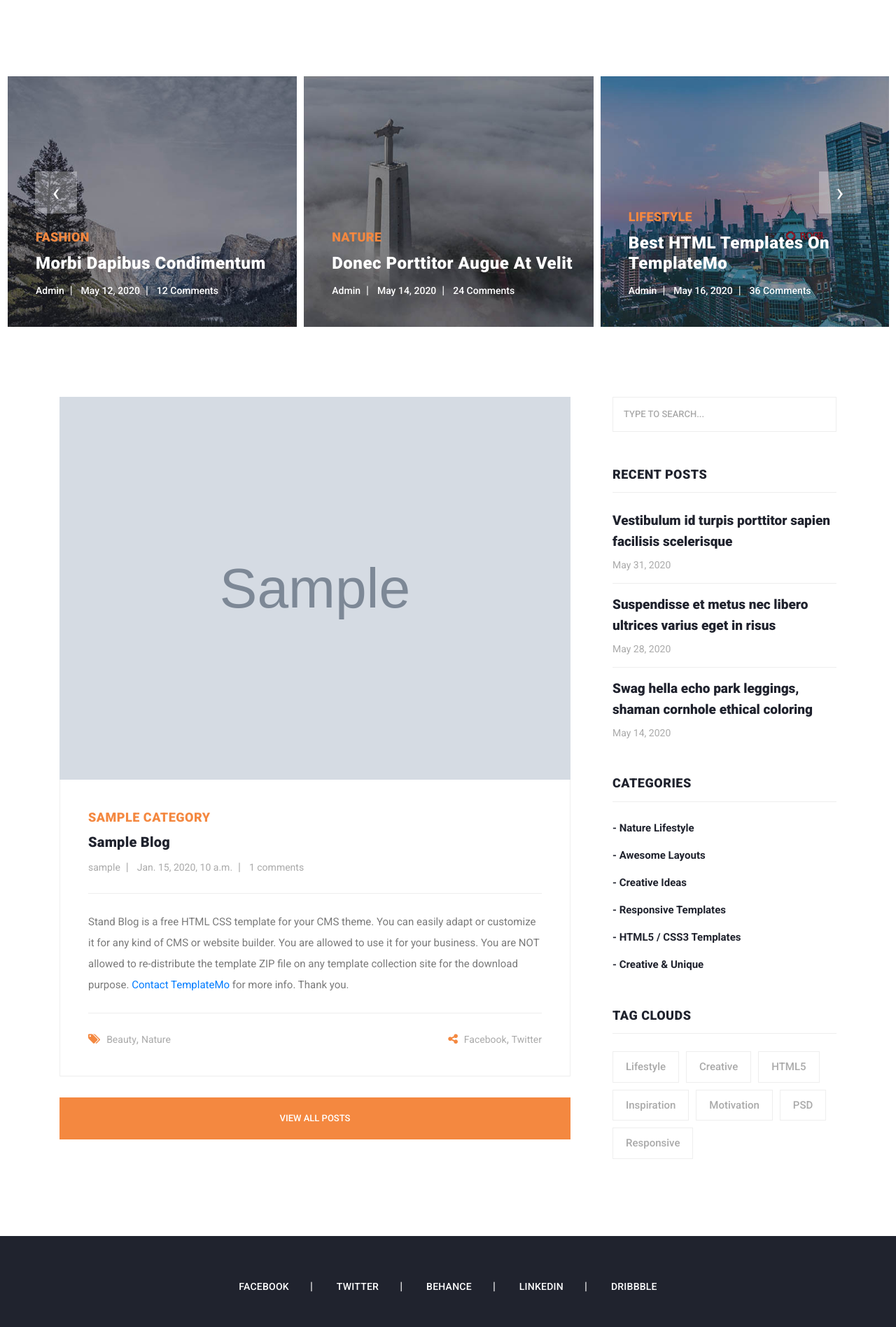
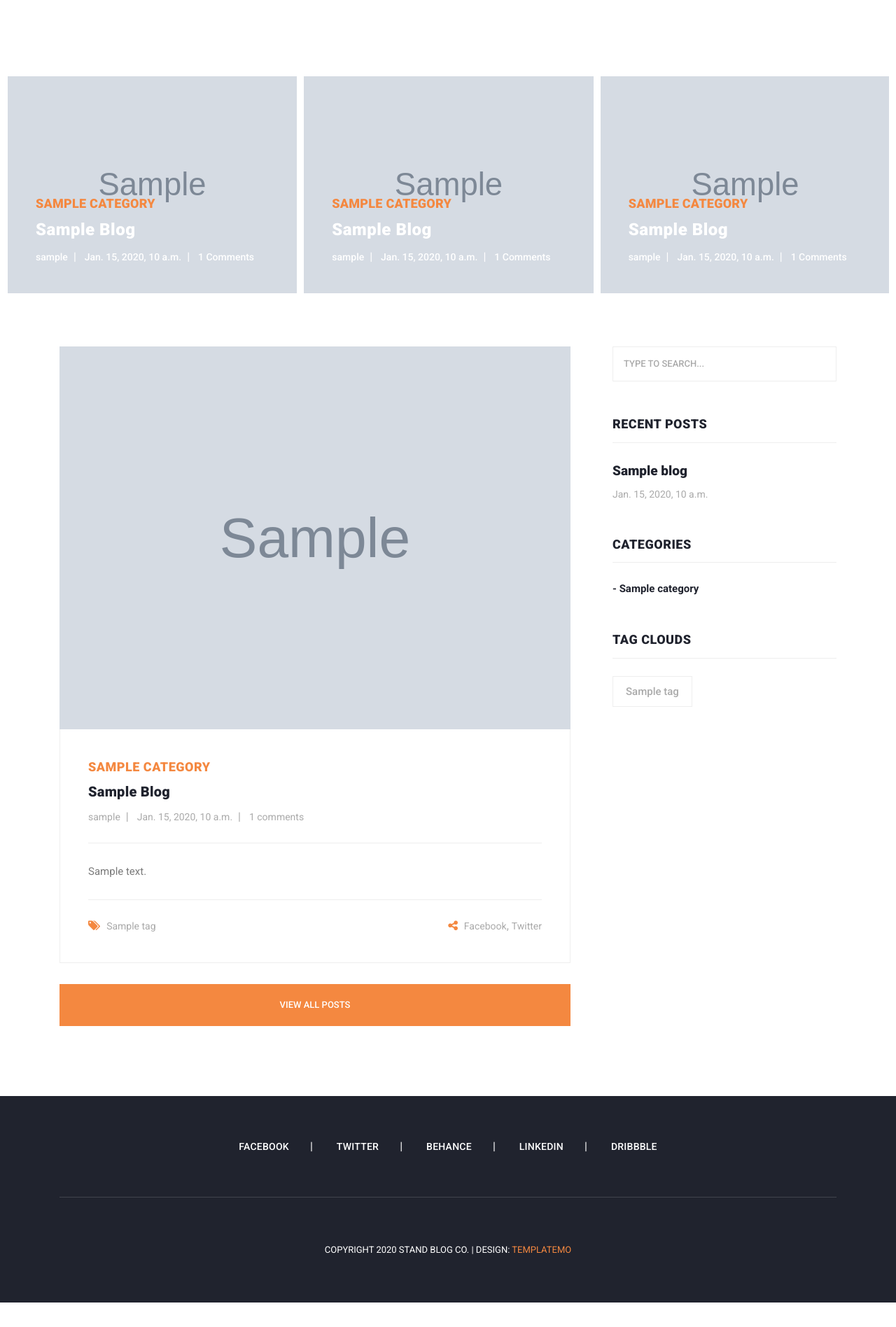
Before and after one commit to sammanomar/blogg, a Django app: template templates/home.html in a window 1280 px wide. Shown: the part 101-1997 px from the top of the page at 70% size. After the commit the page ends 1962 px from the top, so only its background shows below. Run offline with Django 3.2, Linux system fonts and the light colour scheme; tables that the repository leaves empty hold one stand-in row (values such as "Sample post"); the template is opened without the code that fills it: values that come from a table or form of the project are taken from there, most other values are stand-ins (such as "Sample title", 1, 10 or a date in 2020); grey boxes marked "Sample" are stand-in pictures; data that the repository does not hold is empty; some libraries are stand-ins or nearby versions.

Commit message:
view home page

```diff
--- /dev/null
+++ b/blog/context_processors.py
@@ -0,0 +1,9 @@
+from .models import Category
+
+
+def get_all_categories(request):
+    categories = Category.objects.all()
+    context = {
+        "categories": categories
+    }
+    return context
--- a/blog/views.py
+++ b/blog/views.py
@@ -2,13 +2,16 @@ from django.shortcuts import render
 
 from .models import (
     Blog,
+    Tag
 )
 
 
 def home(request):
     blogs = Blog.objects.order_by('-created_date')
+    tags = Tag.objects.order_by('-created_date')
     context = {
-        "blogs": blogs
+        "blogs": blogs,
+        "tags": tags
     }
     return render(request, 'home.html', context)
 
--- a/blog_website/settings.py
+++ b/blog_website/settings.py
@@ -75,6 +75,7 @@ TEMPLATES = [
                 'django.template.context_processors.request',
                 'django.contrib.auth.context_processors.auth',
                 'django.contrib.messages.context_processors.messages',
+                'blog.context_processors.get_all_categories',
             ],
         },
     },
--- a/templates/banner.html
+++ b/templates/banner.html
@@ -2,114 +2,26 @@
 <div class="main-banner header-text">
     <div class="container-fluid">
         <div class="owl-banner owl-carousel">
+            {% for blog in blogs|slice:"8" %}
             <div class="item">
-                <img src="{% static 'images/banner-item-01.jpg' %}" alt="">
+                <img src="{{blog.banner.url}}" alt="">
                 <div class="item-content">
                     <div class="main-content">
                         <div class="meta-category">
-                            <span>Fashion</span>
+                            <span>{{blog.category}}</span>
                         </div>
                         <a href="post-details.html">
-                            <h4>Morbi dapibus condimentum</h4>
+                            <h4>{{blog.title}}</h4>
                         </a>
                         <ul class="post-info">
-                            <li><a href="#">Admin</a></li>
-                            <li><a href="#">May 12, 2020</a></li>
-                            <li><a href="#">12 Comments</a></li>
+                            <li><a href="#">{{blog.user.username}}</a></li>
+                            <li><a href="#">{{blog.created_date}}</a></li>
+                            <li><a href="#">{{blog.blog_comments.all.count}} Comments</a></li>
                         </ul>
                     </div>
                 </div>
             </div>
-            <div class="item">
-                <img src="{% static 'images/banner-item-02.jpg' %}" alt="">
-                <div class="item-content">
-                    <div class="main-content">
-                        <div class="meta-category">
-                            <span>Nature</span>
-                        </div>
-                        <a href="post-details.html">
-                            <h4>Donec porttitor augue at velit</h4>
-                        </a>
-                        <ul class="post-info">
-                            <li><a href="#">Admin</a></li>
-                            <li><a href="#">May 14, 2020</a></li>
-                            <li><a href="#">24 Comments</a></li>
-                        </ul>
-                    </div>
-                </div>
-            </div>
-            <div class="item">
-                <img src="{% static 'images/banner-item-03.jpg' %}" alt="">
-                <div class="item-content">
-                    <div class="main-content">
-                        <div class="meta-category">
-                            <span>Lifestyle</span>
-                        </div>
-                        <a href="post-details.html">
-                            <h4>Best HTML Templates on TemplateMo</h4>
-                        </a>
-                        <ul class="post-info">
-                            <li><a href="#">Admin</a></li>
-                            <li><a href="#">May 16, 2020</a></li>
-                            <li><a href="#">36 Comments</a></li>
-                        </ul>
-                    </div>
-                </div>
-            </div>
-            <div class="item">
-                <img src="{% static 'images/banner-item-04.jpg' %}" alt="">
-                <div class="item-content">
-                    <div class="main-content">
-                        <div class="meta-category">
-                            <span>Fashion</span>
-                        </div>
-                        <a href="post-details.html">
-                            <h4>Responsive and Mobile Ready Layouts</h4>
-                        </a>
-                        <ul class="post-info">
-                            <li><a href="#">Admin</a></li>
-                            <li><a href="#">May 18, 2020</a></li>
-                            <li><a href="#">48 Comments</a></li>
-                        </ul>
-                    </div>
-                </div>
-            </div>
-            <div class="item">
-                <img src="{% static 'images/banner-item-05.jpg' %}" alt="">
-                <div class="item-content">
-                    <div class="main-content">
-                        <div class="meta-category">
-                            <span>Nature</span>
-                        </div>
-                        <a href="post-details.html">
-                            <h4>Cras congue sed augue id ullamcorper</h4>
-                        </a>
-                        <ul class="post-info">
-                            <li><a href="#">Admin</a></li>
-                            <li><a href="#">May 24, 2020</a></li>
-                            <li><a href="#">64 Comments</a></li>
-                        </ul>
-                    </div>
-                </div>
-            </div>
-            <div class="item">
-                <img src="{% static 'images/banner-item-06.jpg' %}" alt="">
-                <div class="item-content">
-                    <div class="main-content">
-                        <div class="meta-category">
-                            <span>Lifestyle</span>
-                        </div>
-                        <a href="post-details.html">
-                            <h4>Suspendisse nec aliquet ligula</h4>
-                        </a>
-                        <ul class="post-info">
-                            <li><a href="#">Admin</a></li>
-                            <li><a href="#">May 26, 2020</a></li>
-                            <li><a href="#">72 Comments</a></li>
-                        </ul>
-                    </div>
-                </div>
-            </div>
+            {% endfor %}
         </div>
     </div>
 </div>
--- a/templates/home.html
+++ b/templates/home.html
@@ -15,7 +15,7 @@
             <div class="col-lg-8">
                 <div class="all-blog-posts">
                     <div class="row">
-                        {% for blog in blogs %}
+                        {% for blog in blogs|slice:"3" %}
                         <div class="col-lg-12">
                             <div class="blog-post">
                                 <div class="blog-thumb">
@@ -31,19 +31,19 @@
                                         <li><a href="#">{{blog.created_date}}</a></li>
                                         <li><a href="#">{{blog.blog_comments.all.count}} comments</a></li>
                                     </ul>
-                                    <p>Stand Blog is a free HTML CSS template for your CMS theme. You can easily adapt
-                                        or customize it for any kind of CMS or website builder. You are allowed to use
-                                        it for your business. You are NOT allowed to re-distribute the template ZIP file
-                                        on any template collection site for the download purpose. <a rel="nofollow"
-                                            href="https://templatemo.com/contact" target="_parent">Contact
-                                            TemplateMo</a> for more info. Thank you.</p>
+                                    <p>{{blog.description|truncatewords:30}}</p>
                                     <div class="post-options">
                                         <div class="row">
                                             <div class="col-6">
                                                 <ul class="post-tags">
                                                     <li><i class="fa fa-tags"></i></li>
-                                                    <li><a href="#">Beauty</a>,</li>
-                                                    <li><a href="#">Nature</a></li>
+                                                    {% if blog.tags.all.count > 0 %}
+                                                    {% for tag in blog.tags.all %}
+                                                    <li><a href="#">{{tag.title}}</a></li>
+                                                    {% endfor %}
+                                                    {% else %}
+                                                    None
+                                                    {% endif %}
                                                 </ul>
                                             </div>
                                             <div class="col-6">
@@ -61,7 +61,7 @@
                         {% endfor %}
                         <div class="col-lg-12">
                             <div class="main-button">
-                                <a href="blog.html">View All Posts</a>
+                                <a href="{% url 'blogs' %}">View All Posts</a>
                             </div>
                         </div>
                     </div>
--- a/templates/sidebar.html
+++ b/templates/sidebar.html
@@ -16,18 +16,12 @@
                     </div>
                     <div class="content">
                         <ul>
-                            <li><a href="post-details.html">
-                                    <h5>Vestibulum id turpis porttitor sapien facilisis scelerisque</h5>
-                                    <span>May 31, 2020</span>
+                            {% for blog in blogs|slice:"3" %}
+                            <li><a href="#">
+                                    <h5>{{blog.title}}</h5>
+                                    <span>{{blog.created_date}}</span>
                                 </a></li>
-                            <li><a href="post-details.html">
-                                    <h5>Suspendisse et metus nec libero ultrices varius eget in risus</h5>
-                                    <span>May 28, 2020</span>
-                                </a></li>
-                            <li><a href="post-details.html">
-                                    <h5>Swag hella echo park leggings, shaman cornhole ethical coloring</h5>
-                                    <span>May 14, 2020</span>
-                                </a></li>
+                            {% endfor %}
                         </ul>
                     </div>
                 </div>
@@ -39,12 +33,9 @@
                     </div>
                     <div class="content">
                         <ul>
-                            <li><a href="#">- Nature Lifestyle</a></li>
-                            <li><a href="#">- Awesome Layouts</a></li>
-                            <li><a href="#">- Creative Ideas</a></li>
-                            <li><a href="#">- Responsive Templates</a></li>
-                            <li><a href="#">- HTML5 / CSS3 Templates</a></li>
-                            <li><a href="#">- Creative &amp; Unique</a></li>
+                            {% for category in categories %}
+                            <li><a href="#">- {{category.title}}</a></li>
+                            {% endfor %}
                         </ul>
                     </div>
                 </div>
@@ -56,13 +47,9 @@
                     </div>
                     <div class="content">
                         <ul>
-                            <li><a href="#">Lifestyle</a></li>
-                            <li><a href="#">Creative</a></li>
-                            <li><a href="#">HTML5</a></li>
-                            <li><a href="#">Inspiration</a></li>
-                            <li><a href="#">Motivation</a></li>
-                            <li><a href="#">PSD</a></li>
-                            <li><a href="#">Responsive</a></li>
+                            {% for tag in tags %}
+                            <li><a href="#">{{tag.title}}</a></li>
+                            {% endfor %}
                         </ul>
                     </div>
                 </div>
```
